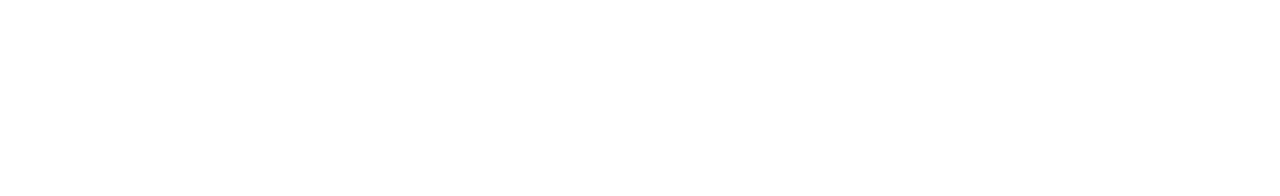
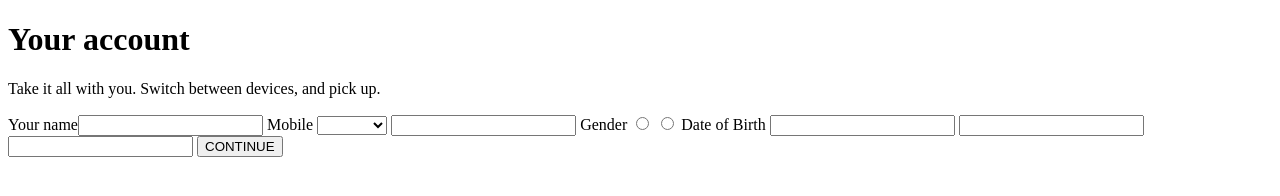
Before and after one commit to burdiyak28/10clouds_form, a plain HTML site: page index.html in a window 1280 px wide. Drawn offline with Linux system fonts and the light colour scheme.

Commit message:
create form in html

```diff
--- a/index.html
+++ b/index.html
@@ -5,6 +5,36 @@
 	<title>10clouds</title>
 </head>
 <body>
+	<div class="desktop-form">
+		<h1>Your account</h1>
+		<div class="left-side">
 
+		</div>
+		<div class="right-side">
+			<p>Take it all with you. Switch between devices, and pick up.</p>
+			<form action="" method="POST">
+				<label for="login">Your name</label><input id="login" type="text" name="login">
+
+				<label for="tel">Mobile</label>
+				<select name="tel-code" id="tel-code">
+					<option selected="true" disabled="disabled"></option>
+					<option value="+48(PL)">+48(PL)</option>
+				</select>
+				<input id="tel" type="text" name="tel">
+
+				<label for="gender" id="gender">Gender</label>
+				<input type="radio" name="gender">
+				<input type="radio" name="gender">
+
+				<label for="birth" id="birth">Date of Birth</label>
+				<input type="text" name="day">
+				<input type="text" name="month">
+				<input type="text" name="year">
+
+				<button type="submit">CONTINUE</button>
+			</form>
+
+		</div>
+	</div>
 </body>
 </html>
```
